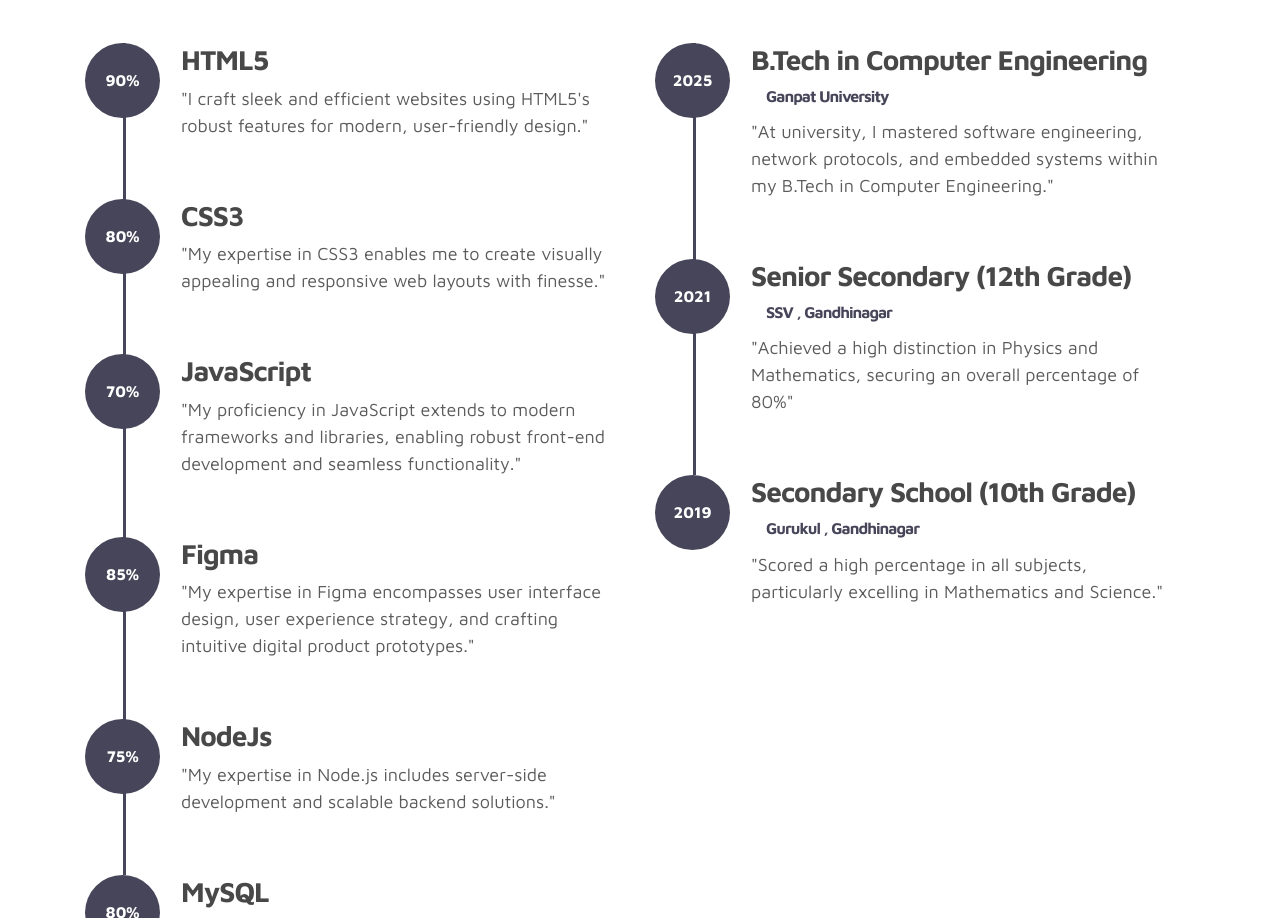
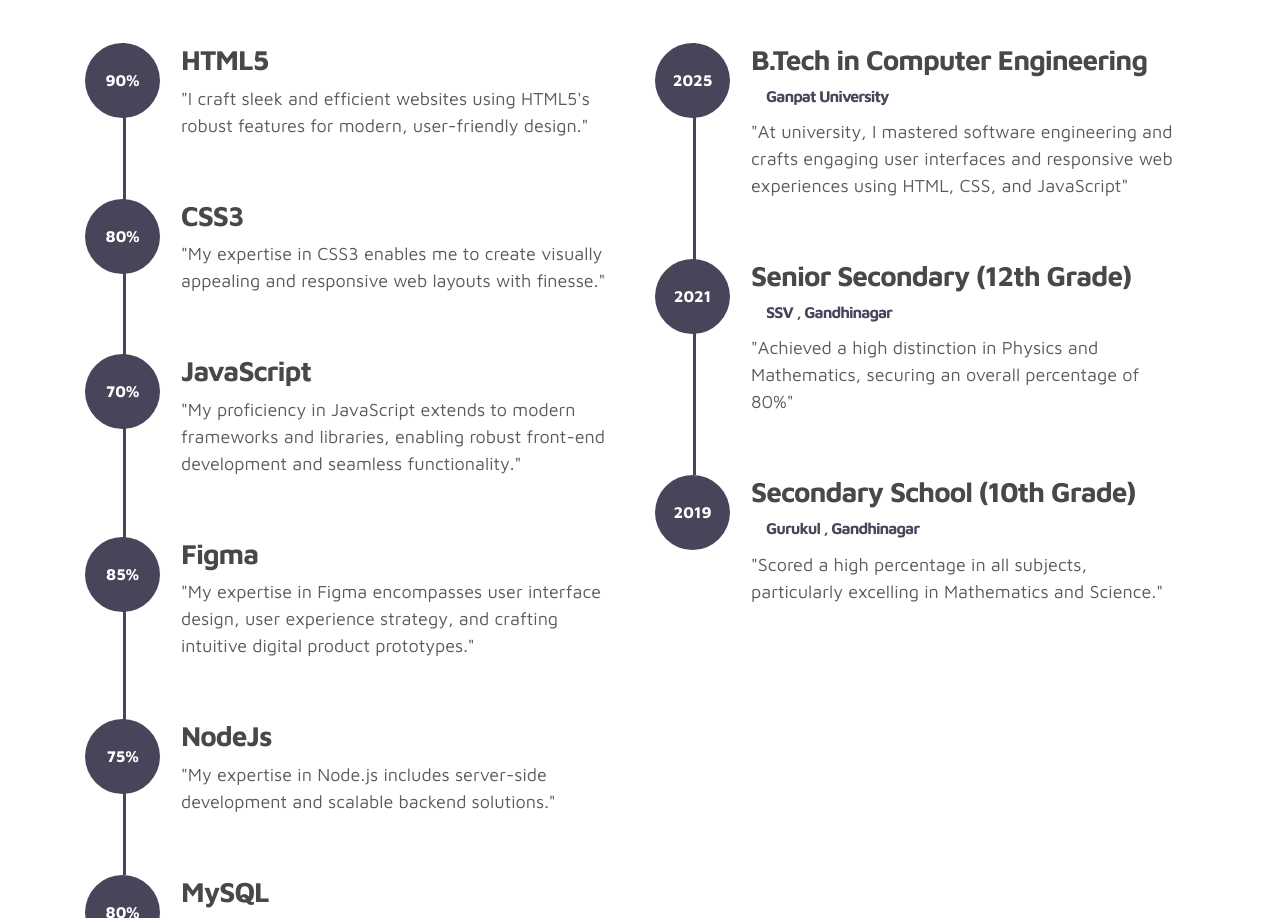
Before and after one commit to Shreya24Patel/My-Portfolio, a plain HTML site: page index.html in a window 1280 px wide. Shown: the part 1781-2699 px from the top of the page. Drawn offline with Linux system fonts and the light colour scheme.

Commit message:
Update index.html

```diff
--- a/index.html
+++ b/index.html
@@ -221,7 +221,7 @@
                            </div>
                            <div class="timeline-info">
                                 <h3><span>B.Tech in Computer Engineering</span><small>Ganpat University</small></h3>
-                                <p>"At university, I mastered software engineering, network protocols, and embedded systems within my B.Tech in Computer Engineering."</p>
+                                <p>"At university, I mastered software engineering and crafts engaging user interfaces and responsive web experiences using HTML, CSS, and JavaScript"</p>
                            </div>
                       </div>
 
```
